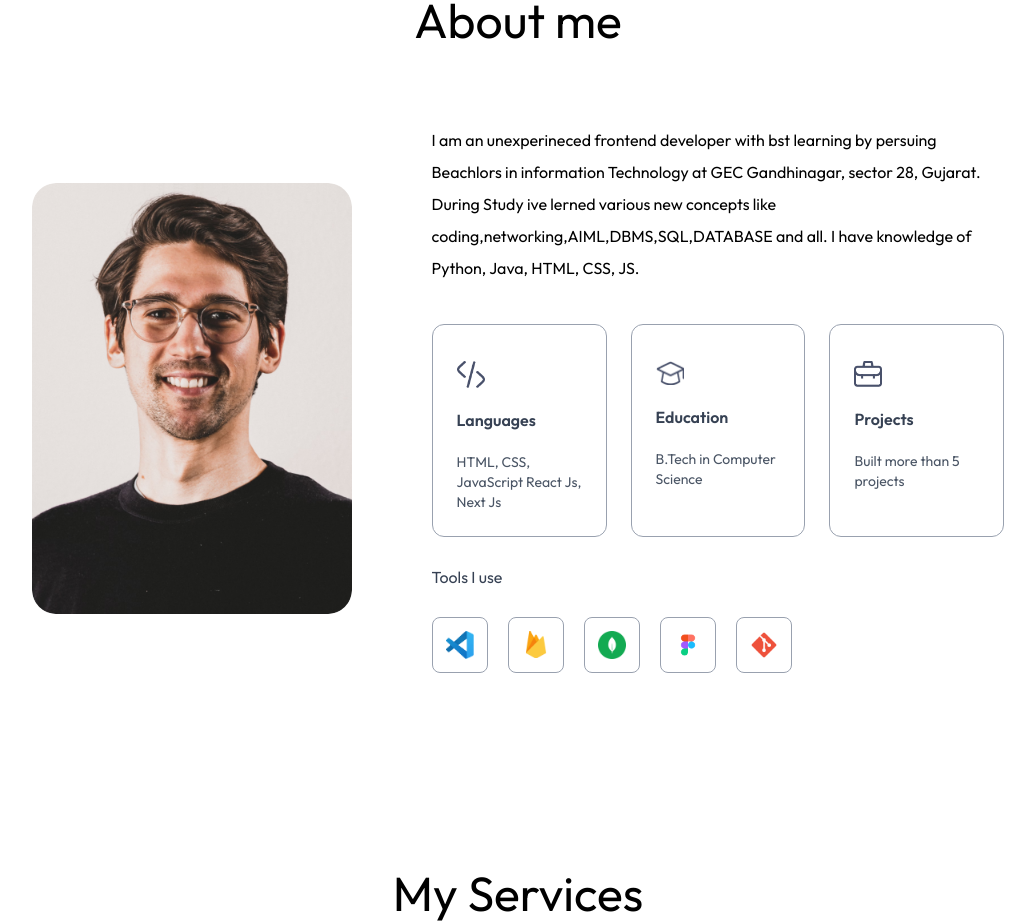
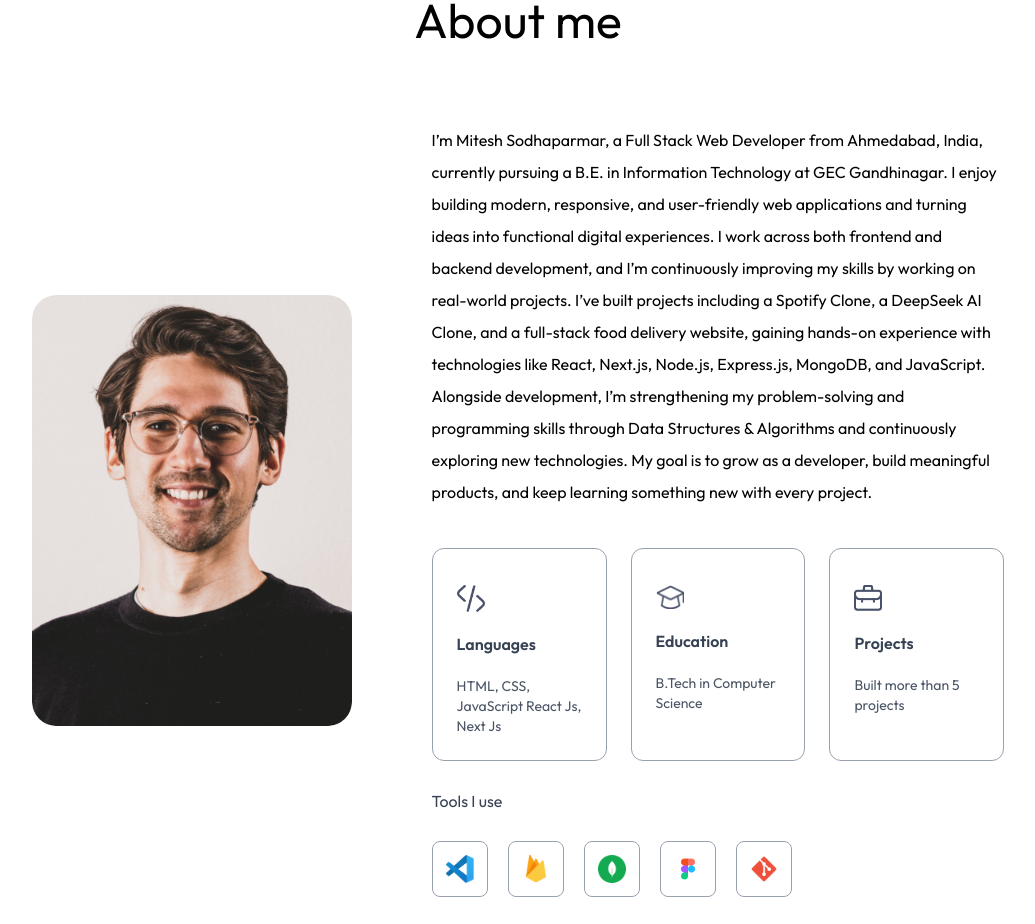
Before and after one commit to Miteshsodha/Mitesh-Sodhaparmar-Portfolio, a Next.js app: page / in a window 1280 px wide. Shown: the part 880-1804 px from the top of the page, without its empty margins (122-1157 px from the left). Built offline with nearby package versions, Linux system fonts and the light colour scheme; a web font is replaced by a local one.

Commit message:
Revise About section with new developer details
Updated personal introduction and project experience in About component.

```diff
--- a/components/About.jsx
+++ b/components/About.jsx
@@ -37,10 +37,11 @@ const About = ({ isDarkMode, setIsDarkMode }) => {
           whileInView={{ opacity: 1 }}
           transition={{ duration: 0.6, delay: 0.8 }}
           className='flex-1'>
-          <p className='mb-10 max-w-2xl font-Ovo'>I am an unexperineced frontend developer with bst learning by persuing Beachlors in
-            information Technology at GEC Gandhinagar, sector 28, Gujarat.
-            During Study ive lerned various new concepts like coding,networking,AIML,DBMS,SQL,DATABASE and all.
-            I have knowledge of Python, Java, HTML, CSS, JS.
+          <p className='mb-10 max-w-2xl font-Ovo'>I’m Mitesh Sodhaparmar, a Full Stack Web Developer from Ahmedabad, India, currently pursuing a B.E. in Information Technology at GEC Gandhinagar.
+I enjoy building modern, responsive, and user-friendly web applications and turning ideas into functional digital experiences. I work across both frontend and backend development, and I’m continuously improving my skills by working on real-world projects.
+I’ve built projects including a Spotify Clone, a DeepSeek AI Clone, and a full-stack food delivery website, gaining hands-on experience with technologies like React, Next.js, Node.js, Express.js, MongoDB, and JavaScript.
+Alongside development, I’m strengthening my problem-solving and programming skills through Data Structures & Algorithms and continuously exploring new technologies.
+My goal is to grow as a developer, build meaningful products, and keep learning something new with every project.
           </p>
 
           <motion.ul
```
